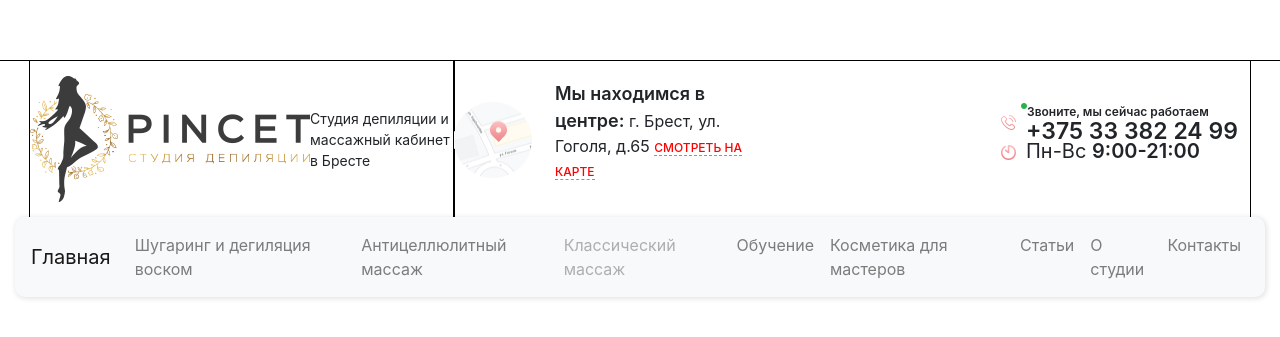
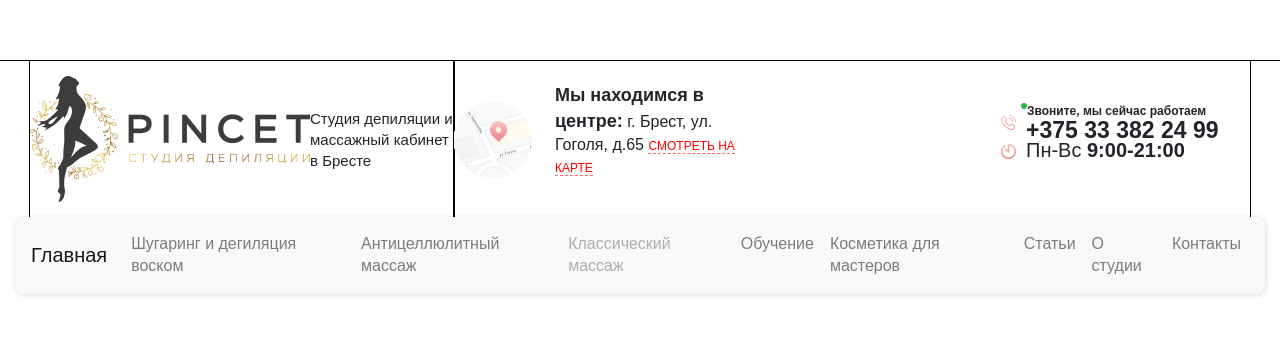
Before and after one commit to Mythologist2330/Shugaring, a website: page index.html in a window 1280 px wide. Shown: the part 139-476 px from the top of the page. Drawn offline with nearby package versions, Linux system fonts and the light colour scheme; files that its build step writes are made by us from their sources; a web font is replaced by a local one.

Commit message:
Added fonts

```diff
--- a/src/style.scss
+++ b/src/style.scss
@@ -1,3 +1,28 @@
+@font-face {
+    font-family: "Museo Sans Cyrl 100";
+    src: url("../../fonts/MUSEOSANSCYRL_0.OTF") format("opentype");
+}
+@font-face {
+    font-family: "Museo Sans Cyrl 300";
+    src: url("../../fonts/MUSEOSANSCYRL_1.OTF") format("opentype");
+}
+@font-face {
+    font-family: "Museo Sans Cyrl 500";
+    src: url("../../fonts/MUSEOSANSCYRL_2.OTF") format("opentype");
+}
+@font-face {
+    font-family: "Museo Sans Cyrl 700";
+    src: url("../../fonts/MUSEOSANSCYRL_3.OTF") format("opentype");
+}
+@font-face {
+    font-family: "Museo Sans Cyrl 900";
+    src: url("../../fonts/MUSEOSANSCYRL.OTF") format("opentype");
+}
+body {
+    line-height: 1.4;
+    font-family: "Museo Sans Cyrl 300", sans-serif;
+}
+
 .container{
     max-width: 1590px;
     height: 1127px;
@@ -26,7 +51,7 @@
         .text-logo{
             width: 144px;
             margin: 0;
-            font-size: 14px;
+            font-size: 15px;
         }
     }
 
```
